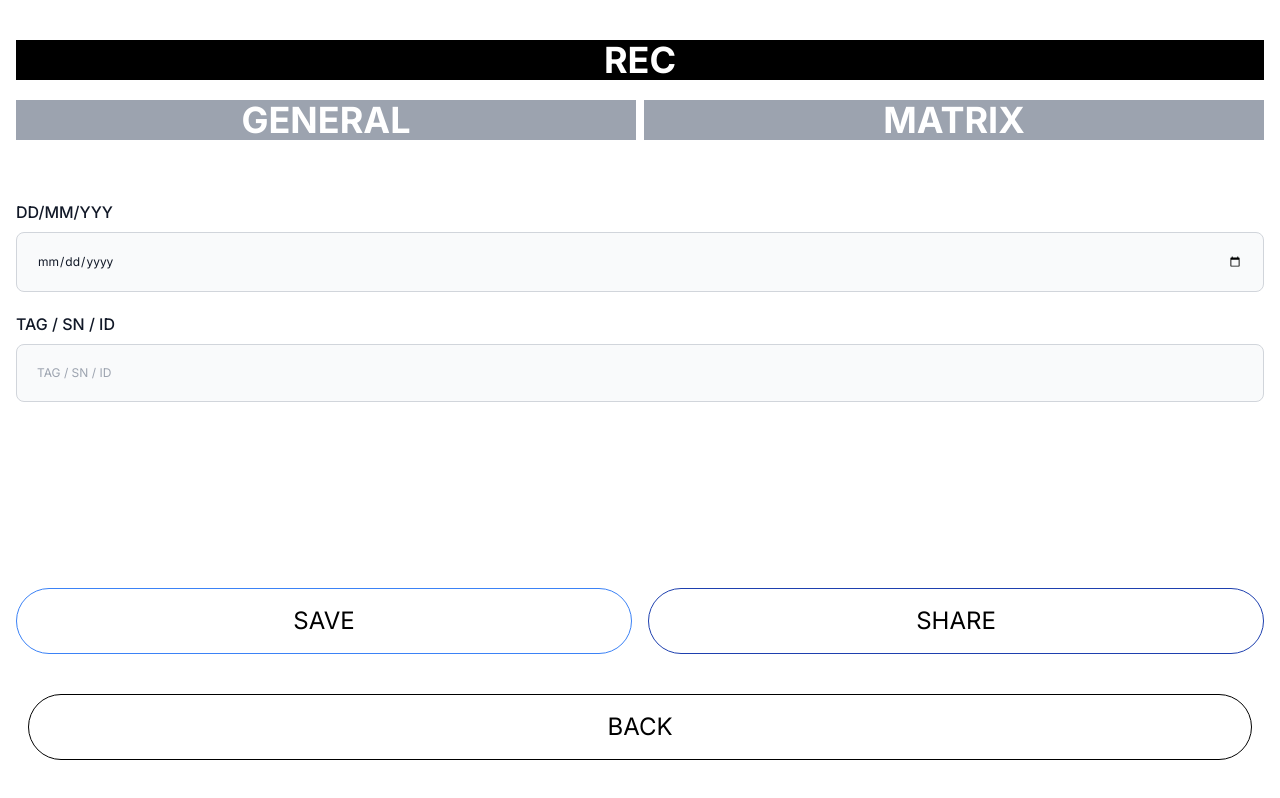
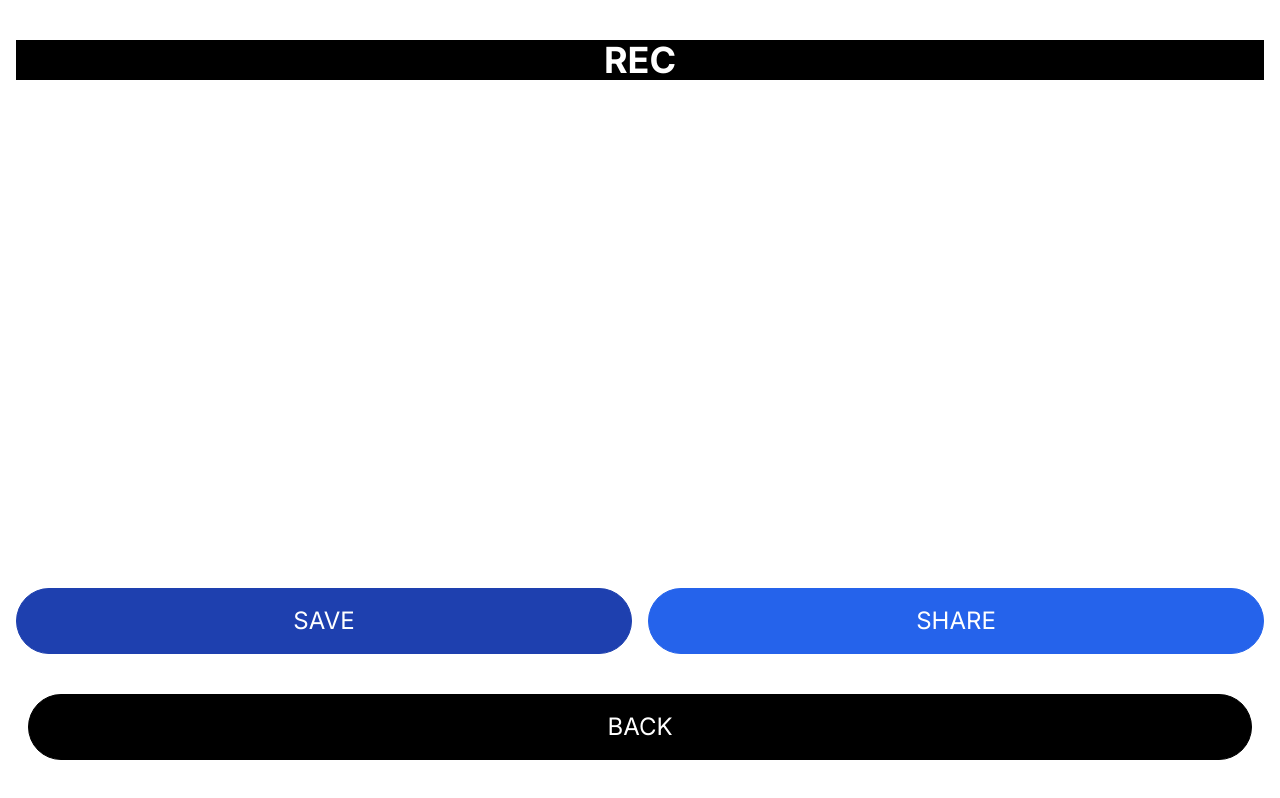
Before and after one commit to MJoDev/NeoIrr, a Next.js app: page /save in a window 1280 px wide. Built offline with nearby package versions, Linux system fonts and the light colour scheme.

Commit message:
Color Correction Buttons

```diff
--- a/src/app/components/BackButton/BackButton.tsx
+++ b/src/app/components/BackButton/BackButton.tsx
@@ -2,7 +2,7 @@ import Link from "next/link";
 
 export default function BackButton() {
     return (
-        <Link href={'/'} className="rounded-full border border-black flex justify-center items-center mb-10 text-2xl gap-1 py-4 px-4 hover:scale-105 transition ml-5 mx-5">
+        <Link href={'/'} className="rounded-full border border-black bg-black text-white flex justify-center items-center mb-10 text-2xl gap-1 py-4 px-4 hover:scale-105 transition ml-5 mx-5">
             BACK
         </Link>
     )
--- a/src/app/general/page.tsx
+++ b/src/app/general/page.tsx
@@ -113,7 +113,7 @@ export default function GeneralPage() {
 
             </div>
             <div className="ml-2 mx-2 grid grid-cols-2">
-              <button onClick={handleSaveClick} className="rounded-full border border-blue-500 flex justify-center items-center mb-10 text-2xl gap-1 py-4 px-4 hover:scale-105 transition mx-5 ml-5">
+              <button onClick={handleSaveClick} className="rounded-full border border-blue-500 bg-blue-500 text-white flex justify-center items-center mb-10 text-2xl gap-1 py-4 px-4 hover:scale-105 transition mx-5 ml-5">
                    REC
                </button>
                 <BackButton/>
--- a/src/app/matrix/page.tsx
+++ b/src/app/matrix/page.tsx
@@ -113,9 +113,9 @@ export default function MatrixPage() {
             </div>
             <div className="ml-2 mx-2 grid grid-cols-2">
                 {!isNextClicked ? (
-                    <button onClick={toggleSection} className="rounded-full border border-green-500 flex justify-center items-center mb-10 text-2xl gap-1 py-4 px-4 hover:scale-105 transition ml-5 mx-5">NEXT</button>
+                    <button onClick={toggleSection} className="rounded-full border border-green-500 bg-green-500 flex justify-center items-center mb-10 text-2xl gap-1 py-4 px-4 hover:scale-105 transition ml-5 mx-5">NEXT</button>
                 ) : (
-                    <button onClick={handleReadAndSaveClick} className="rounded-full border border-blue-500 flex justify-center items-center mb-10 text-2xl gap-1 py-4 px-4 hover:scale-105 transition mx-5 ml-5">
+                    <button onClick={handleReadAndSaveClick} className="rounded-full border border-blue-500 bg-blue-500 text-white flex justify-center items-center mb-10 text-2xl gap-1 py-4 px-4 hover:scale-105 transition mx-5 ml-5">
                         REC
                     </button>
                 )}
--- a/src/app/record/page.tsx
+++ b/src/app/record/page.tsx
@@ -43,9 +43,9 @@ export default function RecordPage() {
                 <div className="max-w-md mx-auto bg-white p-8 rounded-lg shadow-md">
                     <form>
                         <div className="space-y-4">
-                            <div className="flex items-center">
+                            <div className="grid items-center">
                                 {savedRecords.map((record, index) => (
-                                    <div className="flex">
+                                    <div className="flex mb-10">
                                         <label className="ml-3 text-sm font-medium text-gray-700">TAG/SN/ID: {record.id}</label>
                                         <input type="checkbox" checked={selectedRecords.has(index)} onChange={() => handleCheckboxChange(index)} className="h-4 w-4 text-black-600 border-gray-300 rounded flex mx-5"/>
                                     </div>
@@ -57,7 +57,7 @@ export default function RecordPage() {
                 </div>
             </div>
             <div className="ml-2 mx-2 grid">
-                <button className="rounded-full border border-red-500 flex justify-center items-center mb-5 text-2xl gap-1 py-4 px-4 hover:scale-105 transition ml-5 mx-5" onClick={handleDeleteSelected} disabled={selectedRecords.size === 0}>
+                <button className="rounded-full border border-red-500 bg-red-500 text-white flex justify-center items-center mb-5 text-2xl gap-1 py-4 px-4 hover:scale-105 transition ml-5 mx-5" onClick={handleDeleteSelected} disabled={selectedRecords.size === 0}>
                     DELETE SELECTED
                 </button>
                 <BackButton/>
--- a/src/app/save/page.tsx
+++ b/src/app/save/page.tsx
@@ -83,15 +83,28 @@ const SavePage = () => {
                 <div className="bg-black text-white text-4xl text-center font-bold mb-5 mt-10">
                     REC
                 </div>
+                { data && (
                   <div className='grid grid-cols-2 gap-2'>
-                    <button className="bg-gray-400 text-white text-4xl text-center font-bold">
+                  <button className="bg-gray-800 text-white text-3xl text-center font-bold">
                       GENERAL
                   </button>
-                    <button className="bg-gray-400 text-white text-4xl text-center font-bold">
+                  <button className="bg-gray-400 text-white text-3xl text-center font-bold">
                       MATRIX
                   </button>
                    </div>
-                {!data && (
+                )}
+                { matrixData && (
+                  <div className='grid grid-cols-2 gap-2'>
+                  <button className="bg-gray-400 text-white text-3xl text-center font-bold">
+                      GENERAL
+                  </button>
+                  <button className="bg-gray-800 text-white text-3xl text-center font-bold">
+                      MATRIX
+                  </button>
+                   </div>
+                )}
+
+                {data || matrixData && (
                   <div className='grid mt-10'>
                       <div className='mt-5'>
                           <label className="block mb-2 text-md font-medium text-gray-900 ">DD/MM/YYY</label>
@@ -110,8 +123,8 @@ const SavePage = () => {
             </div>
             <div className="ml-2 mx-2">
                 <div className='grid grid-cols-2'>
-                    <button onClick={saveData} className="rounded-full border border-blue-500 flex justify-center items-center mb-10 text-2xl gap-1 py-4 px-4 hover:scale-105 transition ml-2 mx-2">SAVE</button>
-                    <button  onClick={handleShareClick} disabled={isShareButtonDisabled} className="rounded-full border border-blue-800 flex justify-center items-center mb-10 text-2xl gap-1 py-4 px-4 hover:scale-105 transition ml-2 mx-2">SHARE</button>
+                    <button onClick={saveData} className="rounded-full border border-blue-800 bg-blue-800 text-white flex justify-center items-center mb-10 text-2xl gap-1 py-4 px-4 hover:scale-105 transition ml-2 mx-2">SAVE</button>
+                    <button  onClick={handleShareClick} disabled={isShareButtonDisabled} className="rounded-full border border-blue-600 bg-blue-600 text-white flex justify-center items-center mb-10 text-2xl gap-1 py-4 px-4 hover:scale-105 transition ml-2 mx-2">SHARE</button>
                 </div>
                 <BackButton/>
             </div>
--- a/src/app/share/page.tsx
+++ b/src/app/share/page.tsx
@@ -48,13 +48,13 @@ const SharePage = () => {
                     SHARE
                 </div>
                 <div className='grid mt-40'>
-                    <button  onClick={() => handleShare('email')} className="rounded-full border border-red-500 flex justify-center items-center mb-10 text-2xl gap-1 py-4 px-4 hover:scale-105 transition ml-2 mx-2">MAIL</button>
-                    <button  onClick={() => handleShare('whatsapp')} className="rounded-full border border-green-500 flex justify-center items-center mb-10 text-2xl gap-1 py-4 px-4 hover:scale-105 transition ml-2 mx-2">WHATSAPP</button>
+                    <button  onClick={() => handleShare('email')} className="rounded-full border border-red-500 bg-red-500 text-white flex justify-center items-center mb-10 text-2xl gap-1 py-4 px-4 hover:scale-105 transition ml-2 mx-2">MAIL</button>
+                    <button  onClick={() => handleShare('whatsapp')} className="rounded-full border border-green-600 bg-green-600 flex text-white justify-center items-center mb-10 text-2xl gap-1 py-4 px-4 hover:scale-105 transition ml-2 mx-2">WHATSAPP</button>
                 </div>
 
             </div>
             <div className="ml-2 mx-2">
-                <Link href={'/save'} className="rounded-full border border-black flex justify-center items-center mb-10 text-2xl gap-1 py-4 px-4 hover:scale-105 transition ml-5 mx-5">
+                <Link href={'/save'} className="rounded-full border border-black bg-black text-white flex justify-center items-center mb-10 text-2xl gap-1 py-4 px-4 hover:scale-105 transition ml-5 mx-5">
                     BACK
                 </Link>
             </div>
```
Lines whose indentation alone changed are shown as unchanged.
